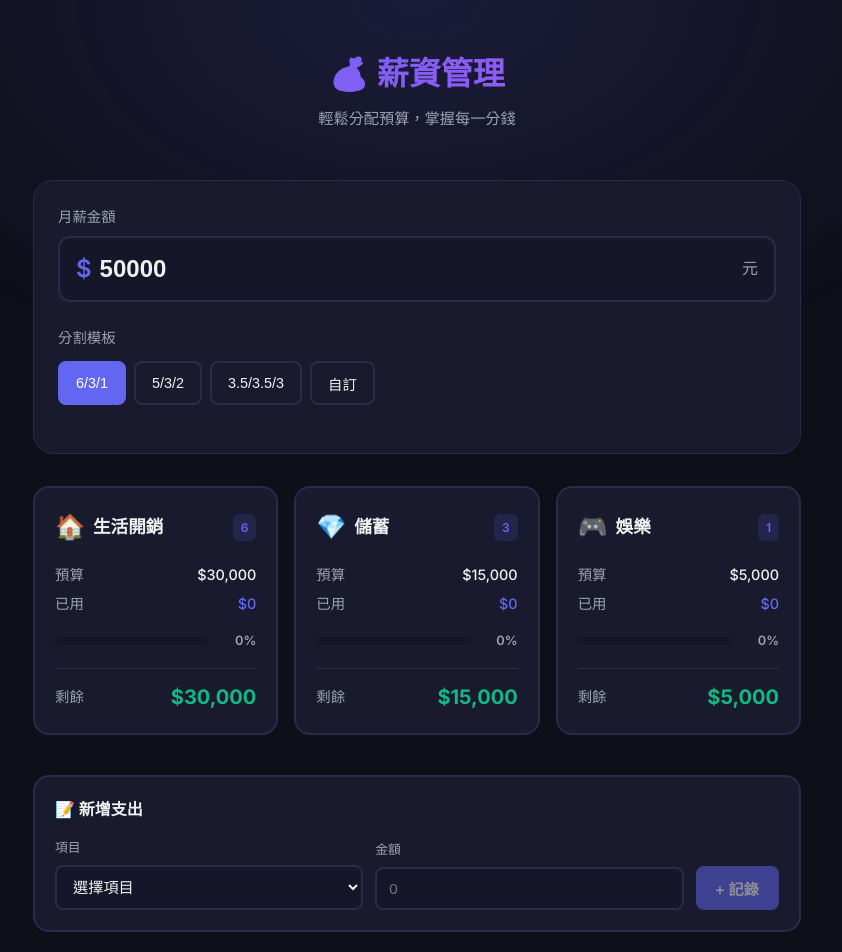
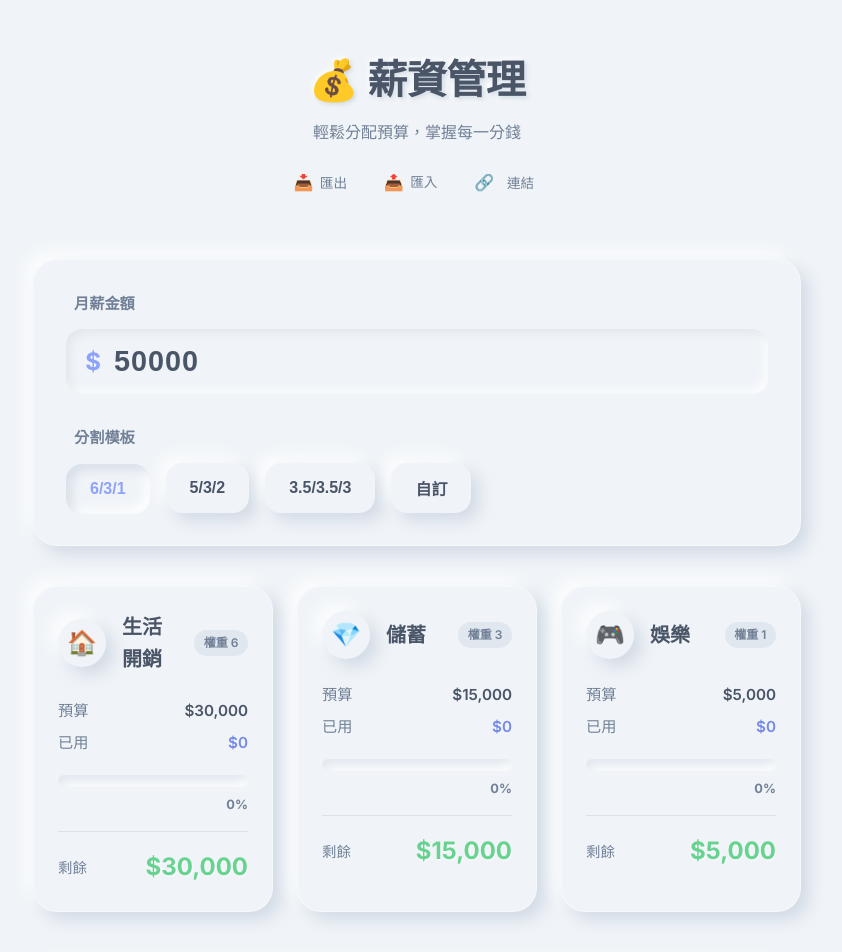
Before and after one commit to v-v1150n/keep_salary, a Vue app: page / in a window 1280 px wide. Shown: the top 952 px of the page, without its empty margins (223-1065 px from the left). Built offline with nearby package versions, Linux system fonts and the light colour scheme.

Commit message:
feat: add backup features and claymorphism ui

```diff
--- a/src/App.vue
+++ b/src/App.vue
@@ -3,9 +3,16 @@
     <header class="app-header">
       <h1>💰 薪資管理</h1>
       <p class="subtitle">輕鬆分配預算，掌握每一分錢</p>
+      <div class="top-controls">
+        <BackupControls
+          :salary="salary"
+          :categories="categories"
+          @import="handleImport"
+        />
+      </div>
     </header>
 
-    <section class="settings-section">
+    <section class="settings-section clay-card">
       <SalaryInput v-model="salary" />
       <RatioSelector v-model="categories" />
     </section>
@@ -34,12 +41,13 @@
 </template>
 
 <script setup>
-import { computed, watch } from 'vue'
+import { computed, watch, onMounted } from 'vue'
 import { useStorage } from './composables/useStorage'
 import SalaryInput from './components/SalaryInput.vue'
 import RatioSelector from './components/RatioSelector.vue'
 import CategoryCard from './components/CategoryCard.vue'
 import ExpenseForm from './components/ExpenseForm.vue'
+import BackupControls from './components/BackupControls.vue'
 
 // 使用 LocalStorage 持久化
 const salary = useStorage('salary-manager-salary', 50000)
@@ -48,6 +56,43 @@ const categories = useStorage('salary-manager-categories', [
   { id: 2, name: '儲蓄', ratio: 3, budget: 0, spent: 0 },
   { id: 3, name: '娛樂', ratio: 1, budget: 0, spent: 0 }
 ])
+
+// 初始化時檢查 URL Hash
+onMounted(() => {
+  const hash = window.location.hash
+  if (hash.length > 1) {
+    try {
+      const json = decodeURIComponent(hash.slice(1))
+      const data = JSON.parse(json)
+
+      // 簡單的資料校驗
+      if (typeof data.s === 'number' && Array.isArray(data.c)) {
+        if (confirm('偵測到分享連結資料，是否載入？（目前的資料將被覆蓋）')) {
+          salary.value = data.s
+          categories.value = data.c.map((c, index) => ({
+            id: index + 1,
+            name: c.n,
+            ratio: c.r,
+            budget: 0, // 會自動計算
+            spent: c.p || 0
+          }))
+          // 清除 hash 避免重新整理又跳出來
+          history.replaceState(null, '', ' ')
+        }
+      }
+    } catch (e) {
+      console.error('無效的分享連結', e)
+    }
+  }
+})
+
+// 處理 JSON 匯入
+const handleImport = (data) => {
+  if (confirm('確定要載入備份檔案嗎？會覆蓋目前的設定。')) {
+    salary.value = data.salary
+    categories.value = data.categories
+  }
+}
 
 // 計算每個類別的預算
 const categoriesWithBudget = computed(() => {
@@ -94,75 +139,80 @@ const resetAll = () => {
 .app {
   display: flex;
   flex-direction: column;
-  gap: 2rem;
+  gap: 2.5rem;
 }
 
 .app-header {
   text-align: center;
   padding: 1rem 0;
+  position: relative;
 }
 
 .app-header h1 {
-  font-size: 2rem;
-  font-weight: 700;
-  background: linear-gradient(135deg, var(--primary), #a855f7);
-  -webkit-background-clip: text;
-  -webkit-text-fill-color: transparent;
-  background-clip: text;
+  font-size: 2.5rem;
+  font-weight: 800;
+  color: var(--text-primary);
   margin-bottom: 0.5rem;
+  letter-spacing: -0.5px;
+  text-shadow: 2px 2px 4px rgba(166, 180, 200, 0.4), -2px -2px 4px rgba(255, 255, 255, 0.8);
 }
 
 .subtitle {
   color: var(--text-secondary);
-  font-size: 0.95rem;
+  font-size: 1rem;
+  font-weight: 500;
+}
+
+.top-controls {
+  display: flex;
+  justify-content: center;
+  margin-top: 1rem;
 }
 
 .settings-section {
-  background: var(--bg-card);
-  border-radius: 20px;
-  padding: 1.5rem;
-  border: 1px solid var(--border-color);
+  padding: 2rem;
 }
 
 .categories-grid {
   display: grid;
-  grid-template-columns: repeat(auto-fit, minmax(220px, 1fr));
-  gap: 1rem;
+  grid-template-columns: repeat(auto-fit, minmax(240px, 1fr));
+  gap: 1.5rem;
 }
 
 .expense-section {
-  margin-top: 0.5rem;
+  margin-top: 1rem;
 }
 
 .app-footer {
   display: flex;
   justify-content: center;
   padding: 1rem 0;
+  margin-top: 1rem;
 }
 
 .reset-btn {
-  padding: 0.6rem 1.25rem;
+  padding: 0.8rem 1.5rem;
+  color: var(--text-secondary);
   background: transparent;
-  border: 2px solid var(--border-color);
-  border-radius: 8px;
-  color: var(--text-secondary);
-  font-size: 0.9rem;
+  border: none;
+  font-weight: 600;
   cursor: pointer;
   transition: all 0.2s;
+  border-radius: var(--radius-lg);
 }
 
 .reset-btn:hover {
-  border-color: var(--danger);
+  background: rgba(252, 129, 129, 0.1);
   color: var(--danger);
 }
 
 @media (max-width: 480px) {
   .app-header h1 {
-    font-size: 1.5rem;
+    font-size: 2rem;
   }
 
-  .categories-grid {
-    grid-template-columns: 1fr;
+  .settings-section {
+    padding: 1.5rem;
   }
 }
 </style>
--- a/src/assets/style.css
+++ b/src/assets/style.css
@@ -1,19 +1,33 @@
 :root {
-  --primary: #6366f1;
-  --primary-light: rgba(99, 102, 241, 0.15);
-  --primary-dark: #4f46e5;
-  --success: #10b981;
-  --warning: #f59e0b;
-  --danger: #ef4444;
+  /* Claymorphism Palette - Pastel & Soft */
+  --bg-main: #f0f4f8;
+  --text-primary: #4a5568;
+  --text-secondary: #718096;
 
-  --bg-main: #0f0f1a;
-  --bg-card: #1a1a2e;
-  --bg-input: #16162a;
-  --border-color: #2a2a4a;
+  --primary: #8DA2FB;
+  /* Soft Blue */
+  --primary-dark: #768AE7;
+  --success: #68D391;
+  /* Soft Green */
+  --warning: #F6AD55;
+  /* Soft Orange */
+  --danger: #FC8181;
+  /* Soft Red */
 
-  --text-primary: #f1f1f1;
-  --text-secondary: #9ca3af;
-  --text-muted: #6b7280;
+  --clay-bg: #f0f4f8;
+  --clay-shadow-out:
+    8px 8px 16px rgba(166, 180, 200, 0.4),
+    -8px -8px 16px rgba(255, 255, 255, 0.8);
+  --clay-shadow-in:
+    inset 4px 4px 8px rgba(166, 180, 200, 0.2),
+    inset -4px -4px 8px rgba(255, 255, 255, 0.8);
+  --clay-shadow-pressed:
+    inset 6px 6px 10px rgba(166, 180, 200, 0.3),
+    inset -6px -6px 10px rgba(255, 255, 255, 0.8);
+
+  --radius-xl: 24px;
+  --radius-lg: 16px;
+  --radius-md: 12px;
 }
 
 * {
@@ -23,11 +37,12 @@
 }
 
 body {
-  font-family: 'Inter', -apple-system, BlinkMacSystemFont, 'Segoe UI', Roboto, sans-serif;
-  background: var(--bg-main);
+  font-family: 'Inter', -apple-system, BlinkMacSystemFont, "Segoe UI", Roboto, Helvetica, Arial, sans-serif;
+  background-color: var(--bg-main);
   color: var(--text-primary);
   min-height: 100vh;
   line-height: 1.6;
+  -webkit-font-smoothing: antialiased;
 }
 
 #app {
@@ -36,44 +51,76 @@ body {
   padding: 2rem 1rem;
 }
 
-/* Gradient background effect */
-body::before {
-  content: '';
-  position: fixed;
-  top: 0;
-  left: 0;
-  right: 0;
-  height: 400px;
-  background: radial-gradient(ellipse at 50% 0%, rgba(99, 102, 241, 0.15) 0%, transparent 70%);
-  pointer-events: none;
-  z-index: -1;
+/* Clay Utility Classes */
+.clay-card {
+  background-color: var(--clay-bg);
+  border-radius: var(--radius-xl);
+  box-shadow: var(--clay-shadow-out);
+  transition: transform 0.2s, box-shadow 0.2s;
+  border: 1px solid rgba(255, 255, 255, 0.4);
 }
 
-/* Custom scrollbar */
+.clay-button {
+  background-color: var(--clay-bg);
+  border-radius: var(--radius-lg);
+  box-shadow: var(--clay-shadow-out);
+  color: var(--text-primary);
+  font-weight: 600;
+  border: none;
+  cursor: pointer;
+  transition: all 0.2s ease;
+  display: inline-flex;
+  align-items: center;
+  justify-content: center;
+}
+
+.clay-button:hover {
+  transform: translateY(-2px);
+  color: var(--primary-dark);
+}
+
+.clay-button:active,
+.clay-button.active {
+  box-shadow: var(--clay-shadow-pressed);
+  transform: translateY(1px);
+}
+
+.clay-input {
+  background-color: var(--clay-bg);
+  border-radius: var(--radius-lg);
+  border: none;
+  box-shadow: var(--clay-shadow-in);
+  padding: 0.8rem 1rem;
+  color: var(--text-primary);
+  outline: none;
+  transition: box-shadow 0.2s;
+}
+
+.clay-input:focus {
+  box-shadow: inset 6px 6px 12px rgba(166, 180, 200, 0.4),
+    inset -6px -6px 12px rgba(255, 255, 255, 0.9);
+}
+
+/* Scrollbar */
 ::-webkit-scrollbar {
-  width: 8px;
+  width: 10px;
 }
 
 ::-webkit-scrollbar-track {
-  background: var(--bg-main);
+  background: transparent;
 }
 
 ::-webkit-scrollbar-thumb {
-  background: var(--border-color);
-  border-radius: 4px;
+  background: #cbd5e0;
+  border-radius: 5px;
 }
 
 ::-webkit-scrollbar-thumb:hover {
-  background: var(--primary);
+  background: #a0aec0;
 }
 
-/* Remove spinner from number inputs */
 input[type="number"]::-webkit-inner-spin-button,
 input[type="number"]::-webkit-outer-spin-button {
   -webkit-appearance: none;
   margin: 0;
 }
-
-input[type="number"] {
-  -moz-appearance: textfield;
-}
--- /dev/null
+++ b/src/components/BackupControls.vue
@@ -0,0 +1,135 @@
+<template>
+  <div class="backup-controls">
+    <button class="backup-btn export" @click="exportData" title="匯出備份">
+      <span class="icon">📥</span>
+      <span class="label">匯出</span>
+    </button>
+    <label class="backup-btn import" title="匯入備份">
+      <span class="icon">📤</span>
+      <span class="label">匯入</span>
+      <input type="file" accept=".json" @change="importData" hidden />
+    </label>
+    <button class="backup-btn link" @click="copyLink" title="複製分享連結">
+      <span class="icon">🔗</span>
+      <span class="label">{{ copied ? '已複製!' : '連結' }}</span>
+    </button>
+  </div>
+</template>
+
+<script setup>
+import { ref } from 'vue'
+
+const props = defineProps({
+  salary: { type: Number, required: true },
+  categories: { type: Array, required: true }
+})
+
+const emit = defineEmits(['import'])
+
+const copied = ref(false)
+
+// 匯出為JSON檔案
+const exportData = () => {
+  const data = {
+    salary: props.salary,
+    categories: props.categories,
+    exportedAt: new Date().toISOString()
+  }
+  const blob = new Blob([JSON.stringify(data, null, 2)], { type: 'application/json' })
+  const url = URL.createObjectURL(blob)
+  const a = document.createElement('a')
+  a.href = url
+  a.download = `salary-backup-${new Date().toISOString().slice(0, 10)}.json`
+  a.click()
+  URL.revokeObjectURL(url)
+}
+
+// 匯入JSON檔案
+const importData = (event) => {
+  const file = event.target.files[0]
+  if (!file) return
+
+  const reader = new FileReader()
+  reader.onload = (e) => {
+    try {
+      const data = JSON.parse(e.target.result)
+      if (data.salary && data.categories) {
+        emit('import', data)
+        alert('匯入成功！')
+      } else {
+        alert('無效的備份檔案')
+      }
+    } catch {
+      alert('檔案格式錯誤')
+    }
+  }
+  reader.readAsText(file)
+  event.target.value = '' // 重設以便再次選擇同檔案
+}
+
+// 複製URL hash連結
+const copyLink = () => {
+  const data = {
+    s: props.salary,
+    c: props.categories.map(c => ({
+      n: c.name,
+      r: c.ratio,
+      p: c.spent
+    }))
+  }
+  const hash = encodeURIComponent(JSON.stringify(data))
+  const url = `${window.location.origin}${window.location.pathname}#${hash}`
+
+  navigator.clipboard.writeText(url).then(() => {
+    copied.value = true
+    setTimeout(() => { copied.value = false }, 2000)
+  })
+}
+</script>
+
+<style scoped>
+.backup-controls {
+  display: flex;
+  gap: 0.5rem;
+  justify-content: center;
+  flex-wrap: wrap;
+}
+
+.backup-btn {
+  display: flex;
+  align-items: center;
+  gap: 0.4rem;
+  padding: 0.5rem 0.9rem;
+  border: none;
+  border-radius: 10px;
+  background: var(--bg-card);
+  color: var(--text-secondary);
+  font-size: 0.85rem;
+  cursor: pointer;
+  transition: all 0.2s;
+  border: 1px solid var(--border-color);
+}
+
+.backup-btn:hover {
+  background: var(--primary-light);
+  color: var(--primary);
+  border-color: var(--primary);
+}
+
+.backup-btn .icon {
+  font-size: 1rem;
+}
+
+.backup-btn.link .label {
+  min-width: 40px;
+}
+
+@media (max-width: 480px) {
+  .backup-btn .label {
+    display: none;
+  }
+  .backup-btn {
+    padding: 0.6rem;
+  }
+}
+</style>
--- a/src/components/CategoryCard.vue
+++ b/src/components/CategoryCard.vue
@@ -1,9 +1,9 @@
 <template>
-  <div class="category-card" :class="{ warning: percentage > 80, danger: percentage > 95 }">
+  <div class="category-card clay-card" :class="{ warning: percentage > 80, danger: percentage > 95 }">
     <div class="card-header">
-      <span class="icon">{{ getIcon(category.name) }}</span>
+      <div class="icon-bubble">{{ getIcon(category.name) }}</div>
       <h3>{{ category.name }}</h3>
-      <span class="ratio-badge">{{ category.ratio }}</span>
+      <span class="ratio-badge">權重 {{ category.ratio }}</span>
     </div>
 
     <div class="budget-info">
@@ -17,12 +17,10 @@
       </div>
     </div>
 
-    <div class="progress-container">
-      <div class="progress-bar">
-        <div class="progress-fill" :style="{ width: percentage + '%' }"></div>
-      </div>
-      <span class="percentage">{{ percentage.toFixed(0) }}%</span>
+    <div class="progress-outer">
+      <div class="progress-inner" :style="{ width: percentage + '%' }"></div>
     </div>
+    <div class="percentage-text">{{ percentage.toFixed(0) }}%</div>
 
     <div class="remaining">
       <span class="label">剩餘</span>
@@ -70,65 +68,68 @@ const getIcon = (name) => {
 
 <style scoped>
 .category-card {
-  background: var(--bg-card);
-  border-radius: 16px;
-  padding: 1.25rem;
-  border: 2px solid var(--border-color);
-  transition: all 0.3s;
+  padding: 1.5rem;
+  position: relative;
+  overflow: hidden;
 }
 
-.category-card:hover {
-  transform: translateY(-2px);
-  box-shadow: 0 8px 24px rgba(0, 0, 0, 0.1);
+.category-card.warning .progress-inner {
+  background: var(--warning);
 }
 
-.category-card.warning {
-  border-color: var(--warning);
-}
-
-.category-card.danger {
-  border-color: var(--danger);
+.category-card.danger .progress-inner {
+  background: var(--danger);
+  box-shadow: 0 0 10px var(--danger);
 }
 
 .card-header {
   display: flex;
   align-items: center;
-  gap: 0.5rem;
-  margin-bottom: 1rem;
+  gap: 1rem;
+  margin-bottom: 1.5rem;
 }
 
-.icon {
+.icon-bubble {
+  width: 48px;
+  height: 48px;
+  border-radius: 50%;
+  background: var(--clay-bg);
+  box-shadow: var(--clay-shadow-out);
+  display: flex;
+  align-items: center;
+  justify-content: center;
   font-size: 1.5rem;
+  color: var(--text-primary);
 }
 
 .card-header h3 {
   flex: 1;
   margin: 0;
-  font-size: 1.1rem;
-  font-weight: 600;
+  font-size: 1.25rem;
+  font-weight: 700;
   color: var(--text-primary);
 }
 
 .ratio-badge {
-  background: var(--primary-light);
-  color: var(--primary);
-  padding: 0.25rem 0.5rem;
-  border-radius: 6px;
   font-size: 0.75rem;
+  color: var(--text-secondary);
   font-weight: 600;
+  background: rgba(166, 180, 200, 0.2);
+  padding: 0.2rem 0.6rem;
+  border-radius: 20px;
 }
 
 .budget-info {
   display: flex;
   flex-direction: column;
-  gap: 0.4rem;
-  margin-bottom: 1rem;
+  gap: 0.5rem;
+  margin-bottom: 1.2rem;
 }
 
 .budget-row {
   display: flex;
   justify-content: space-between;
-  font-size: 0.9rem;
+  font-size: 0.95rem;
 }
 
 .budget-row .label {
@@ -137,68 +138,57 @@ const getIcon = (name) => {
 
 .budget-row .value {
   color: var(--text-primary);
-  font-weight: 500;
+  font-weight: 600;
 }
 
 .budget-row .value.spent {
-  color: var(--primary);
+  color: var(--primary-dark);
 }
 
-.progress-container {
-  display: flex;
-  align-items: center;
-  gap: 0.75rem;
-  margin-bottom: 1rem;
+.progress-outer {
+  height: 12px;
+  background: var(--bg-main);
+  border-radius: 10px;
+  box-shadow: var(--clay-shadow-in);
+  margin-bottom: 0.5rem;
+  overflow: hidden;
+  position: relative;
 }
 
-.progress-bar {
-  flex: 1;
-  height: 8px;
-  background: var(--bg-input);
-  border-radius: 4px;
-  overflow: hidden;
+.progress-inner {
+  height: 100%;
+  background: var(--primary);
+  border-radius: 10px;
+  transition: width 0.5s cubic-bezier(0.4, 0, 0.2, 1);
 }
 
-.progress-fill {
-  height: 100%;
-  background: linear-gradient(90deg, var(--primary), var(--primary-dark));
-  border-radius: 4px;
-  transition: width 0.3s ease;
-}
-
-.category-card.warning .progress-fill {
-  background: linear-gradient(90deg, var(--warning), #e67e00);
-}
-
-.category-card.danger .progress-fill {
-  background: linear-gradient(90deg, var(--danger), #c0392b);
-}
-
-.percentage {
+.percentage-text {
+  text-align: right;
   font-size: 0.8rem;
-  font-weight: 600;
+  font-weight: 700;
   color: var(--text-secondary);
-  min-width: 36px;
-  text-align: right;
+  margin-bottom: 1rem;
 }
 
 .remaining {
   display: flex;
   justify-content: space-between;
   align-items: center;
-  padding-top: 0.75rem;
-  border-top: 1px solid var(--border-color);
+  padding-top: 1rem;
+  border-top: 1px solid rgba(166, 180, 200, 0.3);
 }
 
 .remaining .label {
   font-size: 0.9rem;
   color: var(--text-secondary);
+  font-weight: 500;
 }
 
 .remaining .value {
-  font-size: 1.25rem;
-  font-weight: 700;
+  font-size: 1.5rem;
+  font-weight: 800;
   color: var(--success);
+  text-shadow: 1px 1px 2px rgba(255,255,255,0.8);
 }
 
 .remaining .value.negative {
--- a/src/components/ExpenseForm.vue
+++ b/src/components/ExpenseForm.vue
@@ -1,10 +1,11 @@
 <template>
-  <form class="expense-form" @submit.prevent="submitExpense">
+  <form class="expense-form clay-card" @submit.prevent="submitExpense">
     <h3>📝 新增支出</h3>
     <div class="form-row">
       <div class="form-group">
         <label for="category">項目</label>
-        <select id="category" v-model="selectedCategory" required>
+        <div class="select-wrapper">
+          <select id="category" v-model="selectedCategory" class="clay-input" required>
             <option value="" disabled>選擇項目</option>
             <option
               v-for="cat in categories"
@@ -14,6 +15,8 @@
               {{ cat.name }}
             </option>
           </select>
+          <span class="chevron">▼</span>
+        </div>
       </div>
 
       <div class="form-group">
@@ -22,13 +25,14 @@
           id="amount"
           type="number"
           v-model.number="amount"
+          class="clay-input"
           placeholder="0"
           min="1"
           required
         />
       </div>
 
-      <button type="submit" class="submit-btn" :disabled="!isValid">
+      <button type="submit" class="clay-button submit-btn" :disabled="!isValid">
         + 記錄
       </button>
     </div>
@@ -68,74 +72,88 @@ const submitExpense = () => {
 
 <style scoped>
 .expense-form {
-  background: var(--bg-card);
-  border-radius: 16px;
-  padding: 1.25rem;
-  border: 2px solid var(--border-color);
+  padding: 1.5rem;
 }
 
 .expense-form h3 {
-  margin: 0 0 1rem 0;
-  font-size: 1rem;
+  margin: 0 0 1.5rem 0;
+  font-size: 1.2rem;
   color: var(--text-primary);
+  font-weight: 700;
 }
 
 .form-row {
   display: flex;
-  gap: 0.75rem;
+  gap: 1.5rem;
   align-items: flex-end;
   flex-wrap: wrap;
 }
 
 .form-group {
   flex: 1;
-  min-width: 120px;
+  min-width: 150px;
 }
 
 .form-group label {
   display: block;
-  font-size: 0.8rem;
+  font-size: 0.9rem;
   color: var(--text-secondary);
-  margin-bottom: 0.4rem;
+  margin-bottom: 0.5rem;
+  font-weight: 600;
+  padding-left: 0.5rem;
 }
 
-.form-group select,
-.form-group input {
-  width: 100%;
-  padding: 0.7rem 0.75rem;
-  border: 2px solid var(--border-color);
-  border-radius: 8px;
-  background: var(--bg-input);
-  color: var(--text-primary);
-  font-size: 0.95rem;
+.select-wrapper {
+  position: relative;
 }
 
-.form-group select:focus,
-.form-group input:focus {
-  outline: none;
-  border-color: var(--primary);
+.select-wrapper select {
+  width: 100%;
+  appearance: none;
+  cursor: pointer;
+}
+
+.chevron {
+  position: absolute;
+  right: 1rem;
+  top: 50%;
+  transform: translateY(-50%);
+  pointer-events: none;
+  color: var(--text-secondary);
+  font-size: 0.8rem;
+}
+
+.clay-input {
+  width: 100%;
+  font-size: 1.1rem;
 }
 
 .submit-btn {
-  padding: 0.7rem 1.25rem;
-  background: var(--primary);
-  color: white;
-  border: none;
-  border-radius: 8px;
-  font-size: 0.95rem;
-  font-weight: 600;
-  cursor: pointer;
-  transition: all 0.2s;
-  white-space: nowrap;
+  padding: 1rem 2rem;
+  color: var(--primary-dark);
+  font-size: 1.1rem;
+  min-width: 120px;
 }
 
 .submit-btn:hover:not(:disabled) {
-  background: var(--primary-dark);
-  transform: translateY(-1px);
+  color: var(--primary);
 }
 
 .submit-btn:disabled {
   opacity: 0.5;
   cursor: not-allowed;
+  box-shadow: none !important;
+  background: rgba(0,0,0,0.05);
+}
+
+@media (max-width: 600px) {
+  .form-row {
+    flex-direction: column;
+    align-items: stretch;
+  }
+
+  .submit-btn {
+    width: 100%;
+  }
 }
 </style>
--- a/src/components/RatioSelector.vue
+++ b/src/components/RatioSelector.vue
@@ -5,7 +5,7 @@
       <button
         v-for="preset in presets"
         :key="preset.name"
-        :class="['preset-btn', { active: isActivePreset(preset) }]"
+        :class="['clay-button preset-btn', { active: isActivePreset(preset) }]"
         @click="selectPreset(preset)"
       >
         {{ preset.name }}
@@ -23,32 +23,32 @@
           :value="category.name"
           @input="updateCategory(index, 'name', $event.target.value)"
           placeholder="項目名稱"
-          class="name-input"
+          class="clay-input name-input"
         />
         <input
           type="number"
           :value="category.ratio"
           @input="updateCategory(index, 'ratio', Number($event.target.value))"
-          placeholder="比例"
+          placeholder="權重"
           min="0.1"
           step="0.1"
-          class="ratio-input"
+          class="clay-input ratio-input"
         />
         <button
           v-if="modelValue.length > 1"
-          class="remove-btn"
+          class="delete-btn"
           @click="removeCategory(index)"
         >
           ✕
         </button>
       </div>
-      <button class="add-btn" @click="addCategory">+ 新增項目</button>
+      <button class="clay-button add-btn" @click="addCategory">+ 新增項目</button>
     </div>
   </div>
 </template>
 
 <script setup>
-import { ref, computed } from 'vue'
+import { ref } from 'vue'
 
 const props = defineProps({
   modelValue: {
@@ -112,112 +112,88 @@ const removeCategory = (index) => {
 </script>
 
 <style scoped>
-.ratio-selector {
-  margin-bottom: 1.5rem;
-}
-
 .ratio-selector > label {
   display: block;
-  font-size: 0.9rem;
+  font-size: 0.95rem;
   color: var(--text-secondary);
-  margin-bottom: 0.75rem;
+  margin-bottom: 0.8rem;
+  font-weight: 600;
+  padding-left: 0.5rem;
 }
 
 .preset-buttons {
   display: flex;
-  gap: 0.5rem;
+  gap: 1rem;
   flex-wrap: wrap;
 }
 
 .preset-btn {
-  padding: 0.6rem 1rem;
-  border: 2px solid var(--border-color);
-  border-radius: 8px;
-  background: var(--bg-card);
-  color: var(--text-primary);
-  font-size: 0.9rem;
-  cursor: pointer;
-  transition: all 0.2s;
-}
-
-.preset-btn:hover {
-  border-color: var(--primary);
+  padding: 0.8rem 1.5rem;
+  font-size: 1rem;
 }
 
 .preset-btn.active {
-  background: var(--primary);
-  border-color: var(--primary);
-  color: white;
+  color: var(--primary);
+  box-shadow: var(--clay-shadow-pressed);
 }
 
 .custom-ratios {
-  margin-top: 1rem;
+  margin-top: 1.5rem;
   display: flex;
   flex-direction: column;
-  gap: 0.75rem;
+  gap: 1rem;
 }
 
 .custom-item {
   display: flex;
-  gap: 0.5rem;
+  gap: 0.8rem;
   align-items: center;
 }
 
 .name-input {
   flex: 2;
-  padding: 0.6rem 0.75rem;
-  border: 2px solid var(--border-color);
-  border-radius: 8px;
-  background: var(--bg-input);
-  color: var(--text-primary);
-  font-size: 0.9rem;
+  font-size: 1rem;
 }
 
 .ratio-input {
   flex: 1;
-  padding: 0.6rem 0.75rem;
-  border: 2px solid var(--border-color);
-  border-radius: 8px;
-  background: var(--bg-input);
-  color: var(--text-primary);
-  font-size: 0.9rem;
   text-align: center;
+  font-size: 1rem;
 }
 
-.name-input:focus,
-.ratio-input:focus {
-  outline: none;
-  border-color: var(--primary);
+.delete-btn {
+  width: 36px;
+  height: 36px;
+  border-radius: 50%;
+  border: none;
+  background: var(--clay-bg);
+  box-shadow: var(--clay-shadow-out);
+  color: var(--danger);
+  cursor: pointer;
+  display: flex;
+  align-items: center;
+  justify-content: center;
+  transition: all 0.2s;
 }
 
-.remove-btn {
-  width: 32px;
-  height: 32px;
-  border: none;
-  border-radius: 8px;
-  background: var(--danger);
-  color: white;
-  cursor: pointer;
-  font-size: 0.8rem;
-  transition: opacity 0.2s;
+.delete-btn:hover {
+  transform: scale(1.1);
+  color: #c53030;
 }
 
-.remove-btn:hover {
-  opacity: 0.85;
+.delete-btn:active {
+  box-shadow: var(--clay-shadow-pressed);
+  transform: scale(0.95);
 }
 
 .add-btn {
-  padding: 0.6rem;
-  border: 2px dashed var(--border-color);
-  border-radius: 8px;
-  background: transparent;
+  width: 100%;
+  margin-top: 0.5rem;
+  padding: 0.8rem;
   color: var(--text-secondary);
-  cursor: pointer;
-  transition: all 0.2s;
 }
 
 .add-btn:hover {
-  border-color: var(--primary);
   color: var(--primary);
 }
 </style>
--- a/src/components/SalaryInput.vue
+++ b/src/components/SalaryInput.vue
@@ -1,17 +1,17 @@
 <template>
   <div class="salary-input">
     <label for="salary">月薪金額</label>
-    <div class="input-group">
+    <div class="input-wrapper">
       <span class="currency">$</span>
       <input
         id="salary"
         type="number"
         :value="modelValue"
+        class="clay-input"
         @input="$emit('update:modelValue', Number($event.target.value))"
         placeholder="輸入你的月薪"
         min="0"
       />
-      <span class="unit">元</span>
     </div>
   </div>
 </template>
@@ -29,56 +29,45 @@ defineEmits(['update:modelValue'])
 
 <style scoped>
 .salary-input {
-  margin-bottom: 1.5rem;
+  margin-bottom: 2rem;
 }
 
 .salary-input label {
   display: block;
-  font-size: 0.9rem;
+  font-size: 0.95rem;
   color: var(--text-secondary);
-  margin-bottom: 0.5rem;
+  margin-bottom: 0.8rem;
+  font-weight: 600;
+  padding-left: 0.5rem;
 }
 
-.input-group {
+.input-wrapper {
+  position: relative;
   display: flex;
   align-items: center;
-  background: var(--bg-input);
-  border-radius: 12px;
-  padding: 0.75rem 1rem;
-  border: 2px solid var(--border-color);
-  transition: border-color 0.2s;
-}
-
-.input-group:focus-within {
-  border-color: var(--primary);
 }
 
 .currency {
+  position: absolute;
+  left: 1.2rem;
   font-size: 1.5rem;
-  font-weight: 600;
+  font-weight: 700;
   color: var(--primary);
-  margin-right: 0.5rem;
+  z-index: 1;
 }
 
-.input-group input {
-  flex: 1;
-  border: none;
-  background: transparent;
-  font-size: 1.5rem;
-  font-weight: 600;
+input.clay-input {
+  width: 100%;
+  padding: 1rem 1rem 1rem 3rem;
+  font-size: 1.8rem;
+  font-weight: 700;
   color: var(--text-primary);
-  outline: none;
-  width: 100%;
+  letter-spacing: 1px;
 }
 
-.input-group input::placeholder {
-  color: var(--text-muted);
+input.clay-input::placeholder {
+  color: #cbd5e0;
   font-weight: 400;
-}
-
-.unit {
-  color: var(--text-secondary);
-  font-size: 1rem;
-  margin-left: 0.5rem;
+  font-size: 1.2rem;
 }
 </style>
```
Lines whose indentation alone changed are shown as unchanged.
